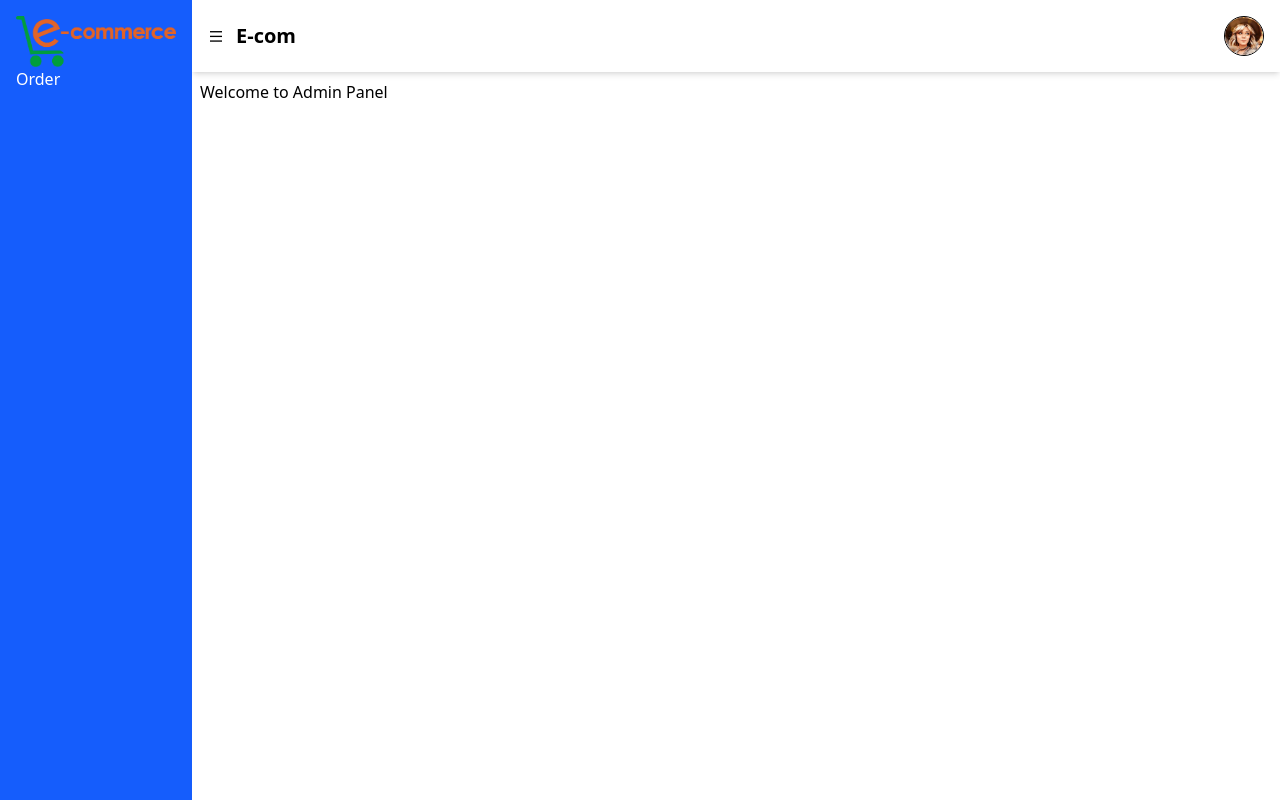
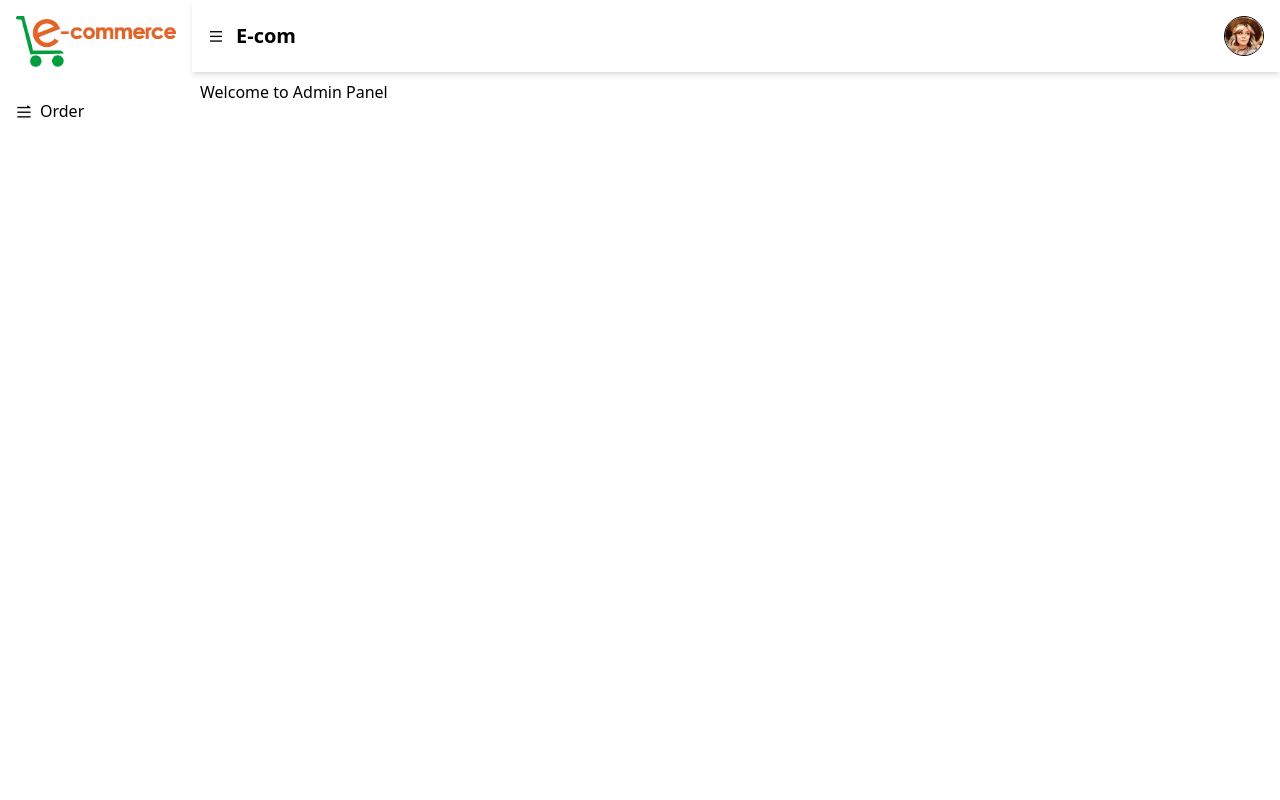
Before and after one commit to hameedgul12345/E-Commerce_Admin_Panel, a React (Vite) app: page / in a window 1280 px wide. Built offline with nearby package versions, Linux system fonts and the light colour scheme.

Commit message:
Layout Updated

```diff
--- a/src/Components/Layout.jsx
+++ b/src/Components/Layout.jsx
@@ -1,13 +1,14 @@
 import React, { useState } from "react";
-import { Link } from "react-router-dom"; // Changed from "Links" to "Link"
+import { Link, useLocation } from "react-router-dom"; // Changed from "Links" to "Link"
 
 function Layout({ children }) {
   const [widthSection, setWidthSection] = useState("85%");
   const [widthAside, setWidthAside] = useState("15%");
   const [menu, setMenu] = useState(false);
   const [showProfile, setShowProfile] = useState(false);
+  const location = useLocation();
+  const links = [
 
-  const links = [
     {
       title: "Order",
       link: "/order",
@@ -31,18 +32,35 @@ function Layout({ children }) {
     <div className="w-full h-screen">
       {/* Sidebar */}
       <aside
-        className="fixed top-0 left-0 bg-blue-600 h-screen text-white transition-all duration-500"
+        className="fixed top-0 left-0 h-screen text-white transition-all duration-500"
         style={{ width: widthAside, overflow: "hidden" }}
       >
-        <div className="p-4">
-          <img src="/images/logo2.png" alt="" />
-          {links.map((link, index) => (
-            <div key={index}> {/* Added key here */}
-              <Link to={link.link}> {/* Changed Links to Link */}
+        <div className="">
+          <div className="p-4">
+            {" "}
+            <img src="/images/logo2.png" alt="Logo" />
+          </div>
+
+          {/* Wrap links inside a flex container */}
+          <div className="flex flex-col gap-4  w-full">
+            {" "}
+            {/* Ensures full width */}
+            {links.map((link, index) => (
+              <Link
+                key={index}
+                className="p-4  w-full flex items-center gap-2" // ✅ Full width & no border-radius
+                to={link.link}
+                style={{
+                  backgroundColor:
+                    location.pathname === link.link ? "crimson" : "white",
+                    color:location.pathname === link.link ? "white" : "black",
+                }}
+              >
+                {link.icon}
                 <h1>{link.title}</h1>
               </Link>
-            </div>
-          ))}
+            ))}
+          </div>
         </div>
       </aside>
 
@@ -55,9 +73,15 @@ function Layout({ children }) {
         <nav className="bg-white shadow-md p-4 flex justify-between items-center">
           <div className="flex items-center gap-3">
             {menu ? (
-              <i className="ri-menu-2-line cursor-pointer" onClick={setUIHalf}></i>
+              <i
+                className="ri-menu-2-line cursor-pointer"
+                onClick={setUIHalf}
+              ></i>
             ) : (
-              <i className="ri-menu-line cursor-pointer" onClick={setUIFull}></i>
+              <i
+                className="ri-menu-line cursor-pointer"
+                onClick={setUIFull}
+              ></i>
             )}
             <h1 className="text-xl font-bold">E-com</h1>
           </div>
@@ -67,7 +91,11 @@ function Layout({ children }) {
             onClick={() => setShowProfile(!showProfile)}
             className="w-10 h-10 rounded-full overflow-hidden border cursor-pointer"
           >
-            <img src="/images/profile.jpg" alt="Profile" className="w-full h-full object-cover" />
+            <img
+              src="/images/profile.jpg"
+              alt="Profile"
+              className="w-full h-full object-cover"
+            />
           </div>
         </nav>
 
@@ -78,9 +106,15 @@ function Layout({ children }) {
           }`}
         >
           <div className="flex flex-col items-center gap-2">
-            <img src="/images/profile.jpg" alt="Profile" className="w-10 h-10 rounded-full border" />
+            <img
+              src="/images/profile.jpg"
+              alt="Profile"
+              className="w-10 h-10 rounded-full border"
+            />
             <h1 className="text-lg font-semibold">Hameed Gul</h1>
-            <p className="text-sm font-medium text-gray-600">MERN Stack Engineer</p>
+            <p className="text-sm font-medium text-gray-600">
+              MERN Stack Engineer
+            </p>
             <hr className="w-full border-gray-300" />
             <i className="ri-logout-circle-line text-lg cursor-pointer"></i>
           </div>
```
